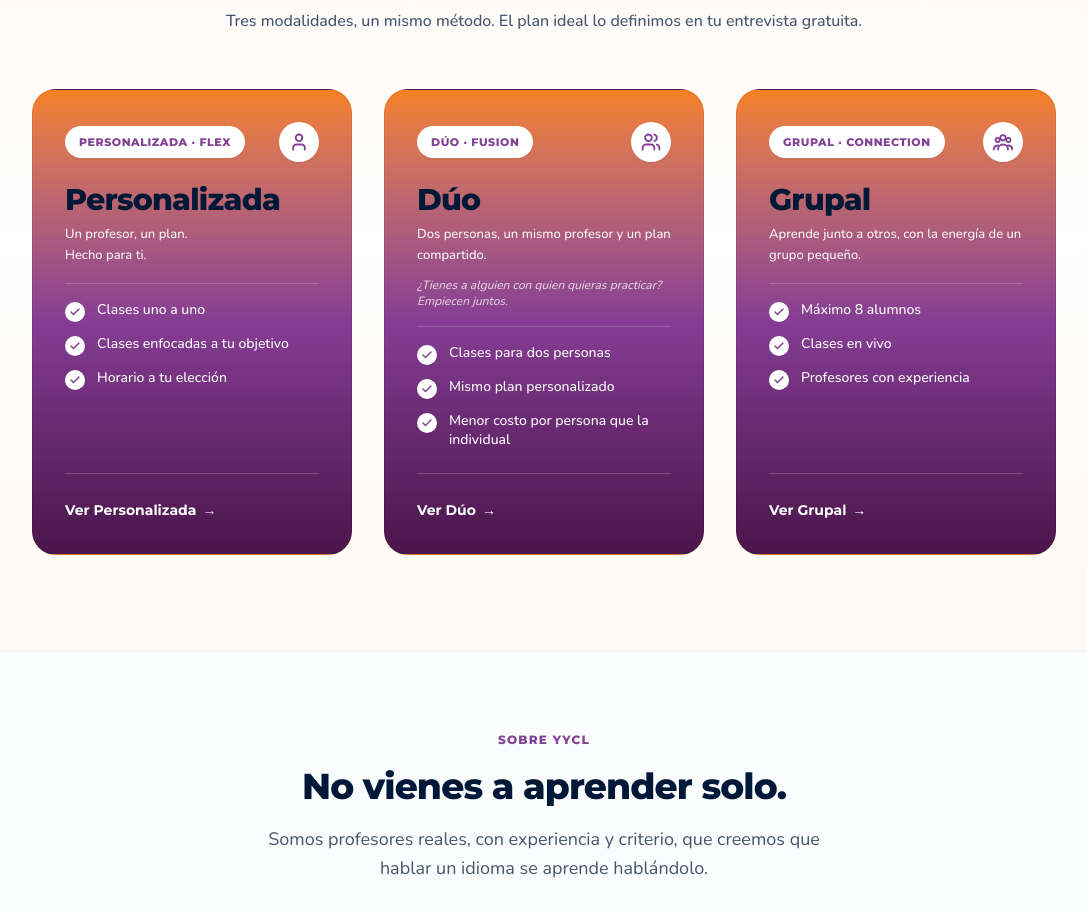
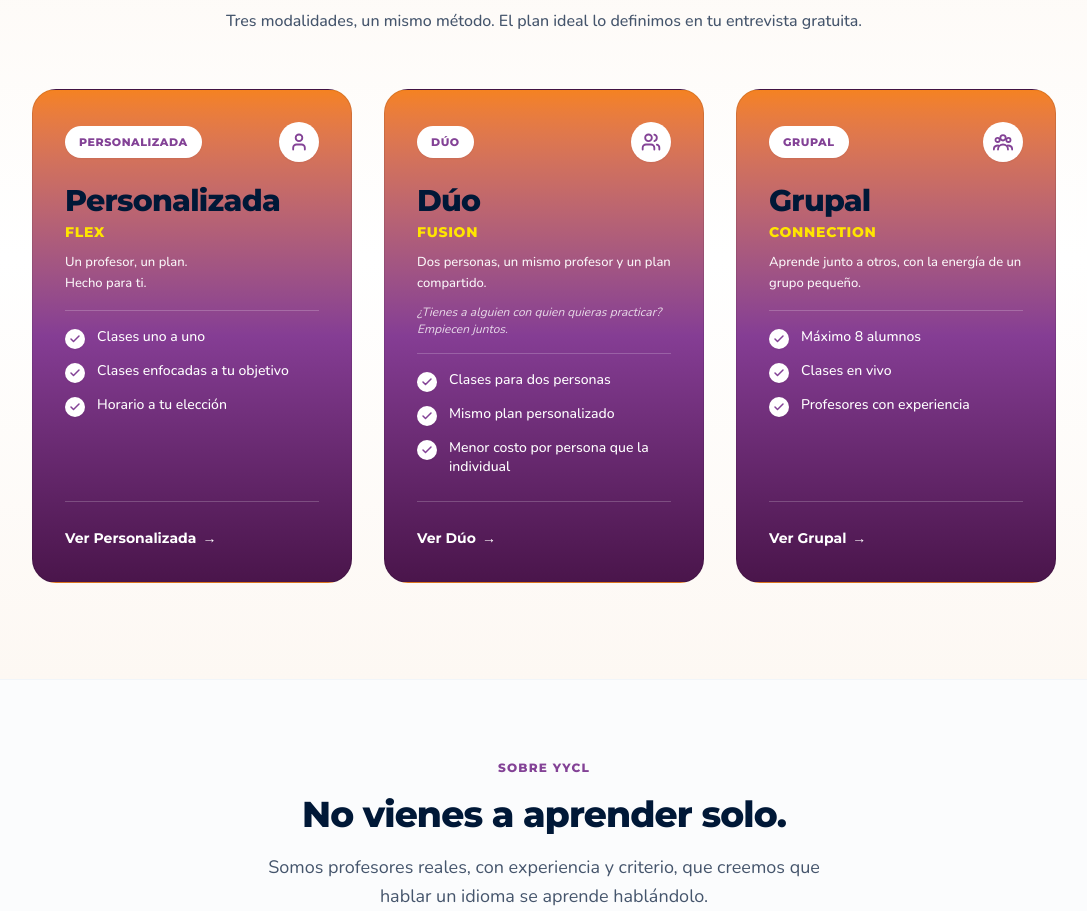
Before and after one commit to Dietol25/yycl-version-anterior, a Next.js app: page / in a window 1280 px wide. Shown: the part 2920-3831 px from the top of the page, without its empty margins (96-1183 px from the left). Built offline with nearby package versions, Linux system fonts and the light colour scheme.

Commit message:
feat(modalidades): mostrar nombre comercial (FLEX, FUSION, CONNECTION) como subtitulo bajo titulo en espanol

```diff
--- a/components/sections/ModalidadesSection.tsx
+++ b/components/sections/ModalidadesSection.tsx
@@ -32,7 +32,8 @@ export const ModalidadesSection = () => {
     {
       id: 'personalizada',
       title: 'Personalizada',
-      badge: 'PERSONALIZADA · FLEX',
+      commercialName: 'FLEX',
+      badge: 'PERSONALIZADA',
       badgeColor: 'bg-white/80 text-[#B26B06] border-[#EC9519]/40',
       iconBg: 'bg-[#FFD203] text-white',
       checkBg: 'bg-[#EC9519] text-white',
@@ -54,7 +55,8 @@ export const ModalidadesSection = () => {
     {
       id: 'duo',
       title: 'Dúo',
-      badge: 'DÚO · FUSION',
+      commercialName: 'FUSION',
+      badge: 'DÚO',
       badgeColor: 'bg-white/80 text-[#001837] border-[#4DC2DA]/50',
       iconBg: 'bg-[#00B4D8] text-white',
       checkBg: 'bg-[#0284C7] text-white',
@@ -72,7 +74,8 @@ export const ModalidadesSection = () => {
     {
       id: 'grupal',
       title: 'Grupal',
-      badge: 'GRUPAL · CONNECTION',
+      commercialName: 'CONNECTION',
+      badge: 'GRUPAL',
       badgeColor: 'bg-white/80 text-[#834296] border-[#834296]/40',
       iconBg: 'bg-[#834296] text-white',
       checkBg: 'bg-[#834296] text-white',
@@ -128,10 +131,15 @@ export const ModalidadesSection = () => {
 
                   {/* Titular & Subtítulo con altura mínima para alineación precisa */}
                   <div className="space-y-1.5 pt-1">
-                    <h3 className="text-2xl sm:text-3xl font-extrabold font-heading text-[#001837] tracking-tight">
-                      {mod.title}
-                    </h3>
-                    <p className="text-xs sm:text-[13px] text-white/95 font-medium leading-relaxed sm:min-h-[40px]">
+                    <div>
+                      <h3 className="text-2xl sm:text-3xl font-extrabold font-heading text-[#001837] tracking-tight leading-tight">
+                        {mod.title}
+                      </h3>
+                      <p className="text-xs sm:text-sm font-heading font-extrabold text-[#FFE500] uppercase tracking-wider mt-0.5">
+                        {mod.commercialName}
+                      </p>
+                    </div>
+                    <p className="text-xs sm:text-[13px] text-white/95 font-medium leading-relaxed sm:min-h-[40px] pt-1">
                       {mod.subtitle}
                     </p>
                     {mod.id === 'duo' && (
```
